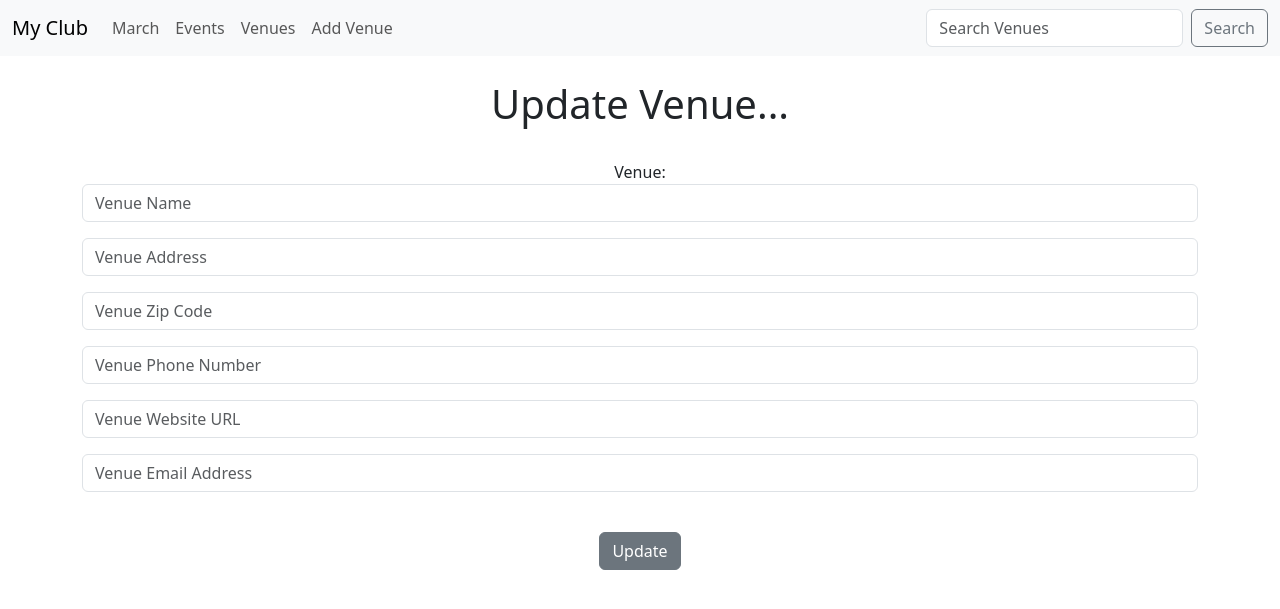
After one commit to smoroso/myclub_website_steps_preview, a Django app: template events/templates/events/update_venue.html in a window 1280 px wide. The commit adds this page. Shown: the top 609 px of the page. Run offline with Django 5.2, Linux system fonts and the light colour scheme; the template is opened without the code that fills it: values that come from a table or form of the project are taken from there, others are empty.

Commit message:
End of tutorial Wednesday #10

```diff
--- /dev/null
+++ b/events/templates/events/update_venue.html
@@ -0,0 +1,16 @@
+{% extends "events/base.html" %}
+
+{% block content %}
+
+<center>
+    <h1>Update Venue...</h1>
+    <br/>
+    <form action="" method="POST">
+        {% csrf_token %}
+        {{ form.as_p }}
+        <br/>
+        <input type="submit" value="Update" class="btn btn-secondary"/>
+    </form>
+</center>
+
+{% endblock %}
--- a/events/templates/events/venue.html
+++ b/events/templates/events/venue.html
@@ -13,6 +13,9 @@
           {{ venue }}
         </a>
       </td>
+      <td align="right">
+        <a href="{% url 'update-venue' venue.id %}" class="btn btn-outline-secondary btn-sm">Update</a>
+      </td>
     </tr>
     {% endfor %}
   </table>
--- a/events/urls.py
+++ b/events/urls.py
@@ -9,4 +9,5 @@ urlpatterns = [
     path("list_venues", views.list_venues, name="list-venues"),
     path("show_venue/<venue_id>", views.show_venue, name="show-venue"),
     path("search_venues", views.search_venues, name="search-venues"),
+    path("update_venue/<venue_id>", views.update_venue, name="update-venue"),
 ]
```
Also changed, not shown: events/views.py (+13 -1 lines).
